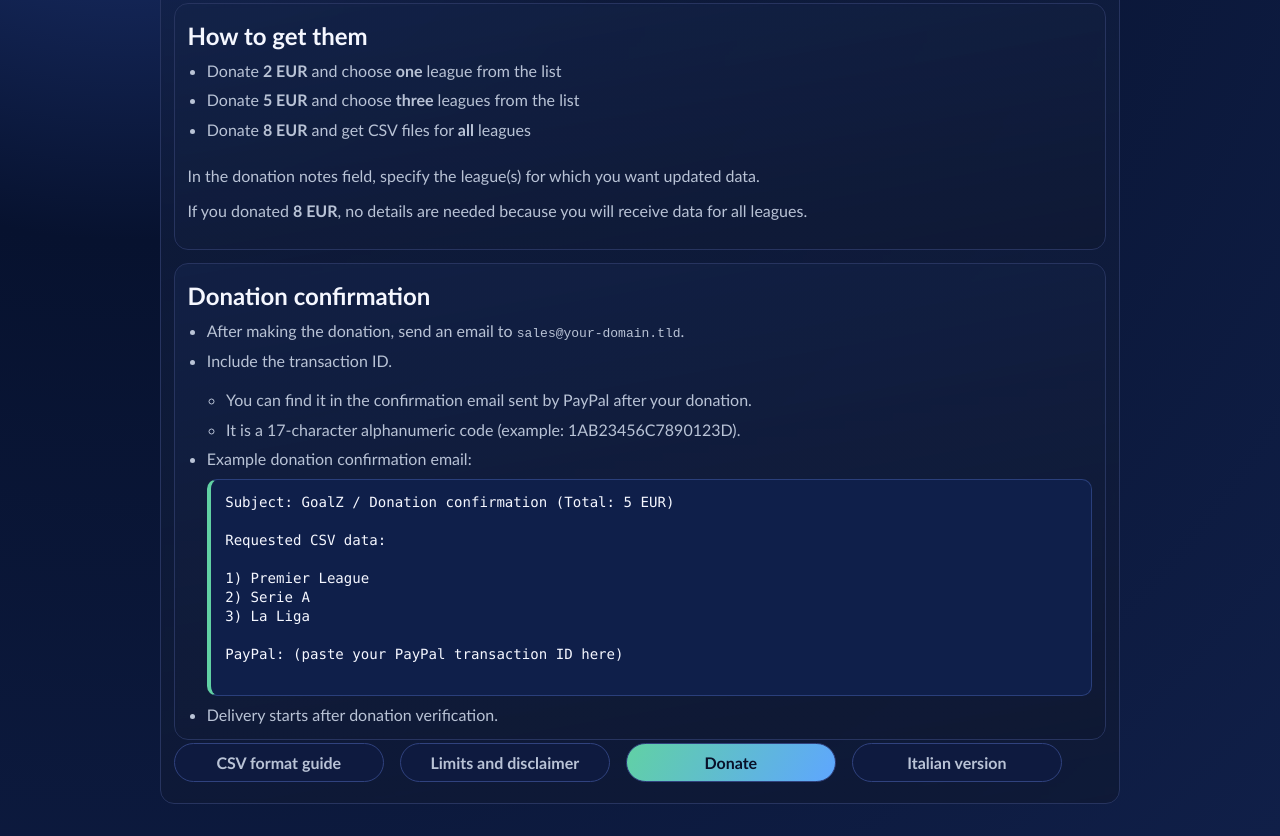
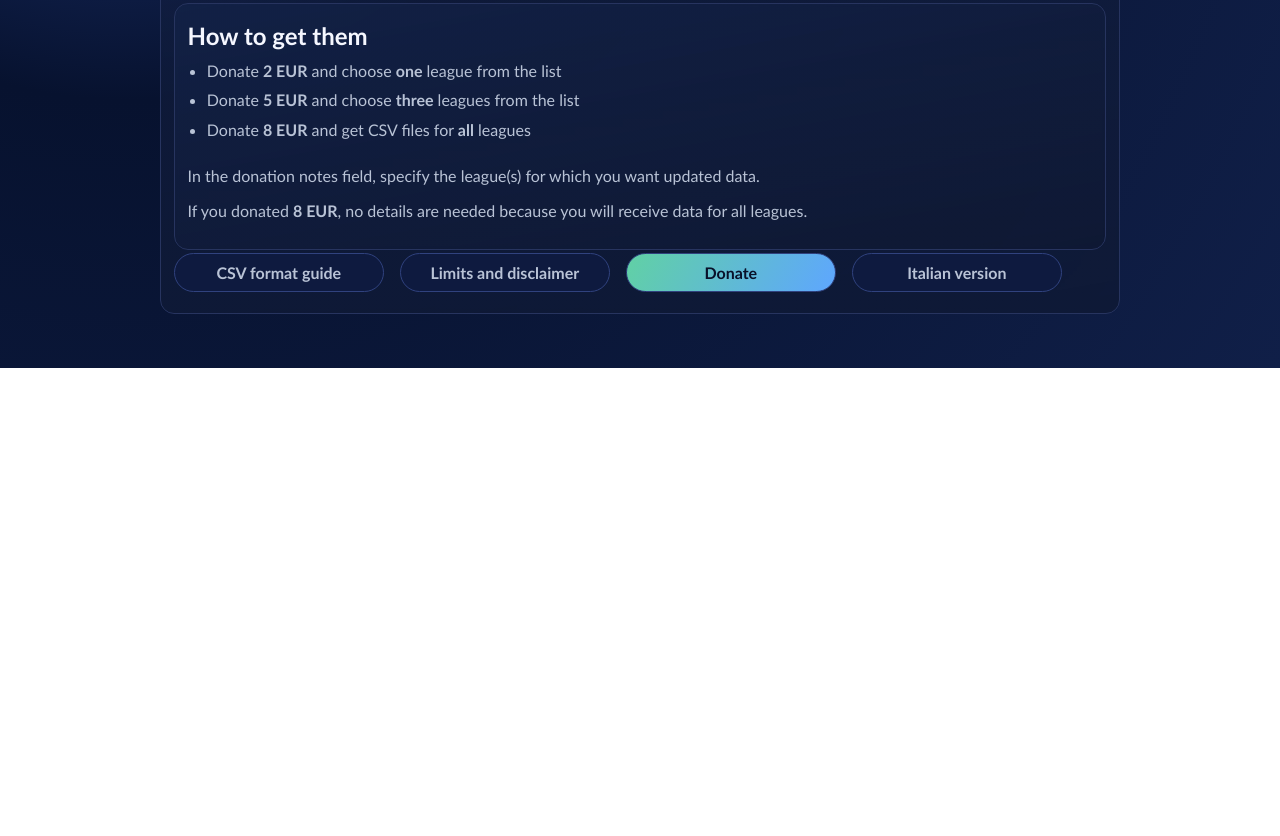
Before and after one commit to lucasepe/goalz, a plain HTML site: page payment_en.html in a window 1280 px wide. Shown: the part 464-1300 px from the top of the page. After the commit the page ends 832 px from the top, so only its background shows below. Drawn offline with Linux system fonts and the light colour scheme.

Commit message:
Remove donation confirmation section
Removed the donation confirmation section from the payment page.

```diff
--- a/payment_en.html
+++ b/payment_en.html
@@ -41,33 +41,6 @@
           <p class="muted">If you donated <strong>8 EUR</strong>, no details are needed because you will receive data for all leagues.</p>
         </section>
 
-        <section class="card" style="margin-top: 0.8rem;">
-          <h2>Donation confirmation</h2>
-          <ul class="list">
-            <li>After making the donation, send an email to <code>sales@your-domain.tld</code>.</li>
-            <li>Include the transaction ID.</li>
-            <ul class="list">
-              <li>You can find it in the confirmation email sent by PayPal after your donation.</li>
-              <li>It is a 17-character alphanumeric code (example: 1AB23456C7890123D).</li>
-            </ul>
-            <li>
-              Example donation confirmation email:
-              <pre class="order-template">
-Subject: GoalZ / Donation confirmation (Total: 5 EUR)
-
-Requested CSV data:
-
-1) Premier League
-2) Serie A
-3) La Liga
-
-PayPal: (paste your PayPal transaction ID here)
-              </pre>
-            </li>
-            <li>Delivery starts after donation verification.</li>
-          </ul>
-        </section>
-
         <div class="footer-links">
           <a class="footer-btn" href="guide_en.html">CSV format guide</a>
           <a class="footer-btn" href="limits_en.html">Limits and disclaimer</a>
```
